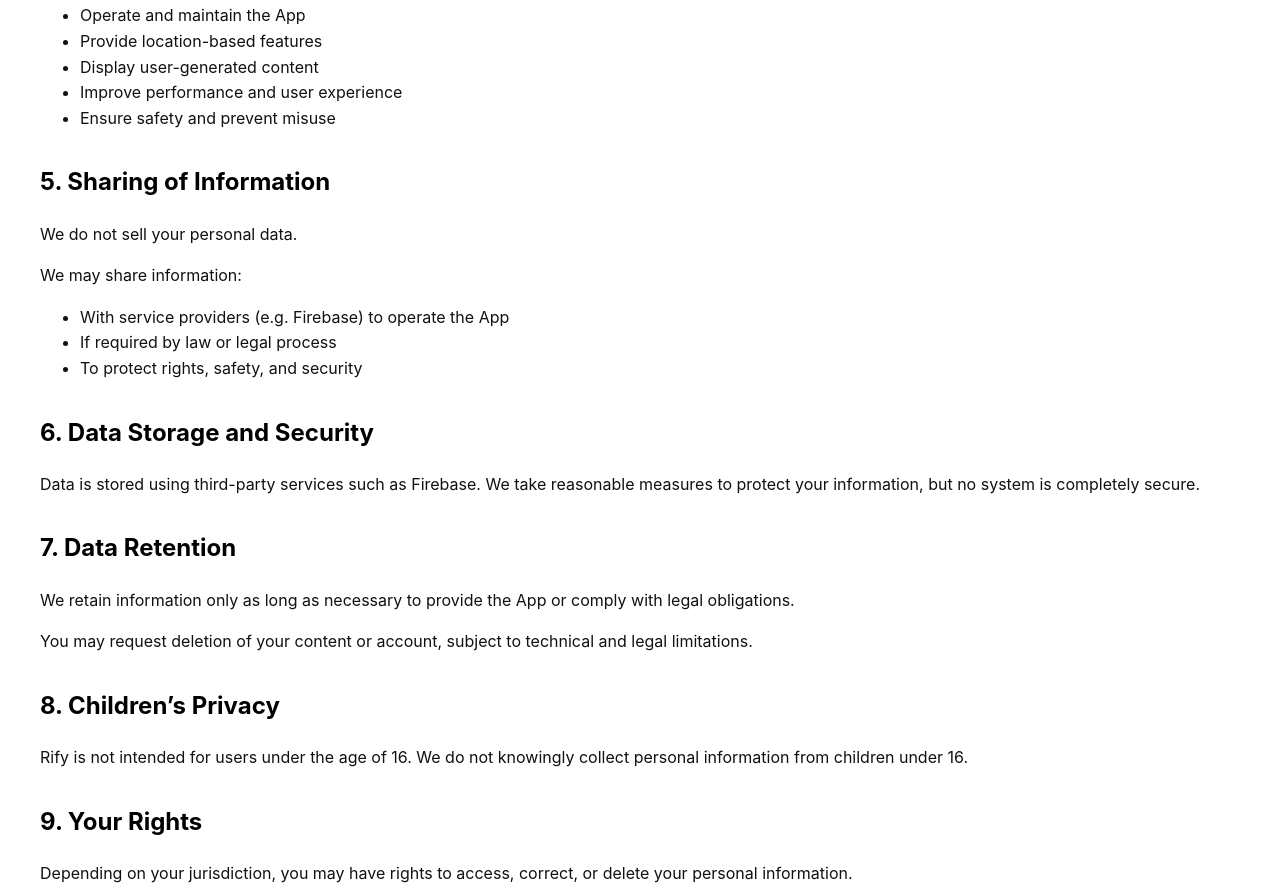
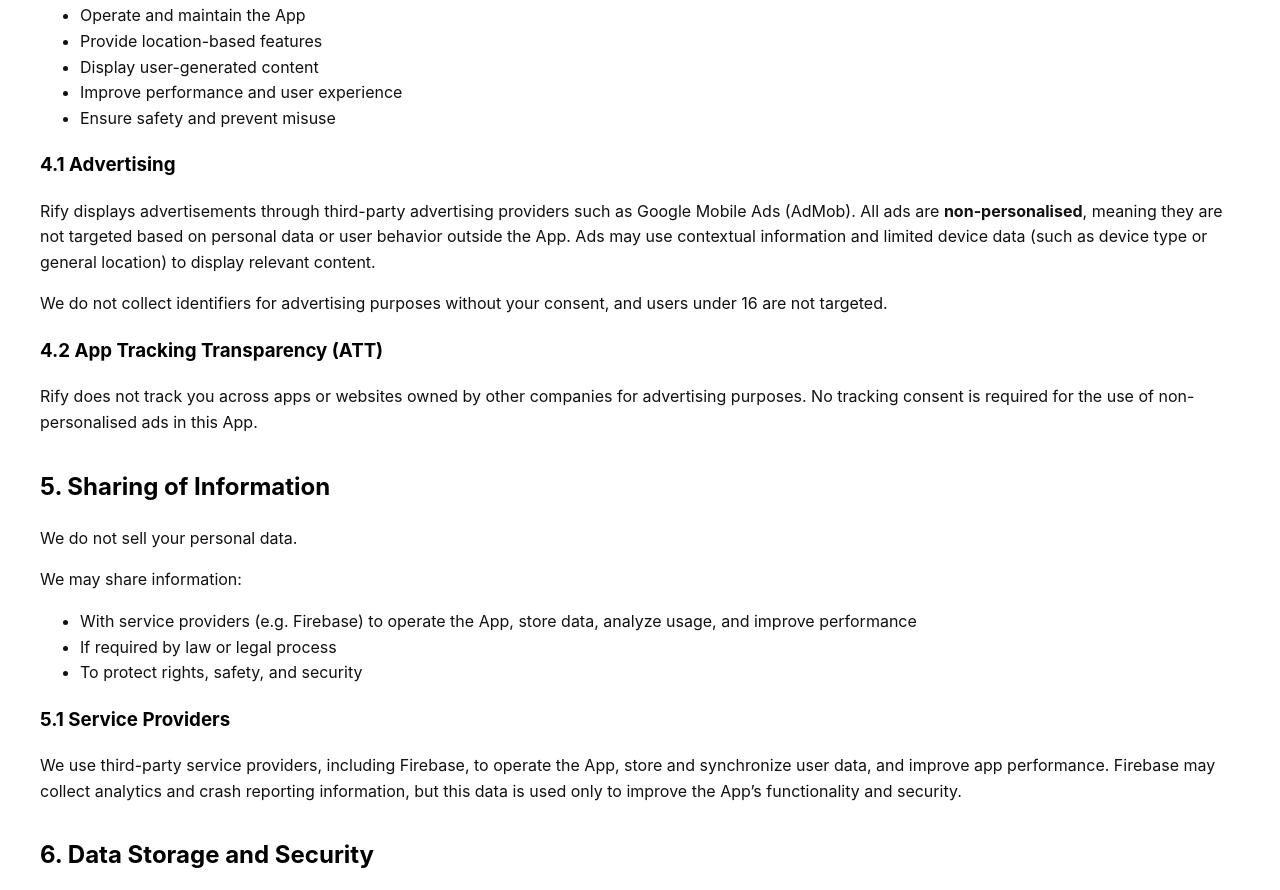
Before and after one commit to Rify-Production/Rify_Privacy_Policy, a plain HTML site: page index.html in a window 1280 px wide. Shown: the part 1061-1951 px from the top of the page. Drawn offline with Linux system fonts and the light colour scheme.

Commit message:
Update index.html
updated privacy policy

```diff
--- a/index.html
+++ b/index.html
@@ -12,7 +12,7 @@
             color: #111;
             background-color: #fff;
         }
-        h1, h2 {
+        h1, h2, h3 {
             color: #000;
         }
         h1 {
@@ -30,6 +30,9 @@
             margin-top: 4em;
             font-size: 0.9em;
             color: #555;
+        }
+        ul {
+            margin-top: 0.5em;
         }
     </style>
 </head>
@@ -99,6 +102,22 @@
 <li>Improve performance and user experience</li>
 <li>Ensure safety and prevent misuse</li>
 </ul>
+
+<h3>4.1 Advertising</h3>
+<p>
+Rify displays advertisements through third-party advertising providers such as Google Mobile Ads (AdMob). All ads are
+<strong>non-personalised</strong>, meaning they are not targeted based on personal data or user behavior outside the App.
+Ads may use contextual information and limited device data (such as device type or general location) to display relevant content.
+</p>
+<p>
+We do not collect identifiers for advertising purposes without your consent, and users under 16 are not targeted.
+</p>
+
+<h3>4.2 App Tracking Transparency (ATT)</h3>
+<p>
+Rify does not track you across apps or websites owned by other companies for advertising purposes.
+No tracking consent is required for the use of non-personalised ads in this App.
+</p>
 </section>
 
 <section>
@@ -110,10 +129,17 @@
 We may share information:
 </p>
 <ul>
-<li>With service providers (e.g. Firebase) to operate the App</li>
+<li>With service providers (e.g. Firebase) to operate the App, store data, analyze usage, and improve performance</li>
 <li>If required by law or legal process</li>
 <li>To protect rights, safety, and security</li>
 </ul>
+
+<h3>5.1 Service Providers</h3>
+<p>
+We use third-party service providers, including Firebase, to operate the App, store and synchronize user data, and improve
+app performance. Firebase may collect analytics and crash reporting information, but this data is used only to improve
+the App’s functionality and security.
+</p>
 </section>
 
 <section>
@@ -138,7 +164,7 @@
 <h2>8. Children’s Privacy</h2>
 <p>
 Rify is not intended for users under the age of 16. We do not knowingly collect personal information from children under
-16.
+16. Users under 16 are not targeted with personalised ads.
 </p>
 </section>
 
```
